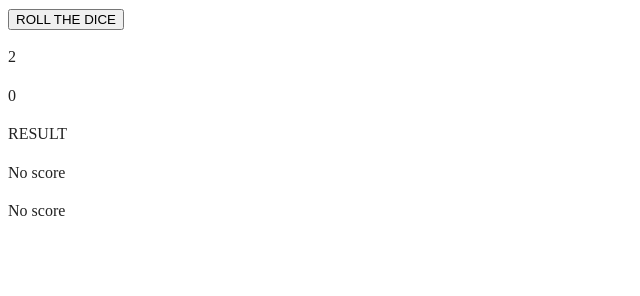
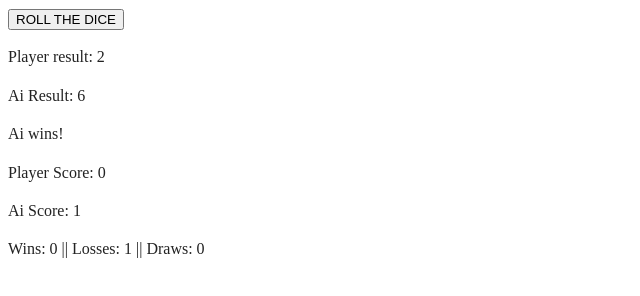
Before and after one commit to paulineforslind/A1, a website built with webpack: page A1/index.html in a window 1280 px wide. Both pictures are taken after a click on the button "ROLL THE DICE". Shown: the whole page, without its empty margins (0-640 px from the left). Built offline with nearby package versions, Linux system fonts and the light colour scheme.

Commit message:
Added code

```diff
--- a/A1/index.html
+++ b/A1/index.html
@@ -26,11 +26,12 @@
 
   <!-- Add your site or application content here -->
   <button id = "button0" > ROLL THE DICE </button>
-  <p id = "playerRollText"> No player result </p>
+  <p id = "playerRollText">No player result</p>
   <p id = "aiRollText"> No AI result </p>
   <p id = "result"> RESULT </p>
   <p id = "playerScoreText"> No score </p>
   <p id = "aiScoreText"> No score </p>
+  <p id = "evaluation"> No evaluation </p>
   <script src="js/app.js"></script>
 
 </body>
--- a/A1/js/app.js
+++ b/A1/js/app.js
@@ -5,31 +5,70 @@ let button0 = document.getElementById("button0");
  // Texts
 let playerRollText = document.getElementById("playerRollText");
 let aiRollText = document.getElementById("aiRollText");
+let result = document.getElementById("result");
+let playerScoreText = document.getElementById("playerScoreText");
+let aiScoreText = document.getElementById("aiScoreText");
+let evaluation = document.getElementById("evaluation");
 
  // Data
 let playerRoll = 0;
 let aiRoll = 0;
+let playerScore = 0;
+let aiScore = 0;
+let drawScore = 0;
 
 
 // PROCESS
 button0.addEventListener("click", function() {
   getRandomNumberOneToSixForPlayer();
+  getRandomNumberOneToSixForAi();
+  evaluateResult();
   showPlayerRollResult();
   showAiRollResult();
+  showPlayerScore();
+  showAiScore();
+  showEvaluation();
 });
 
 
 // CONTROLLERS
 function getRandomNumberOneToSixForPlayer() {
-  playerRoll = Math.floor(Math.random() * 6) + 1;
+  playerRoll = (Math.floor(Math.random() * 6) + 1);
 }
+function getRandomNumberOneToSixForAi() {
+  aiRoll = (Math.floor(Math.random() * 6) + 1);
+}
+function evaluateResult() {
+  if (playerRoll > aiRoll) {
+    result.innerHTML = "Player wins!";
+    playerScore++;
+  }
+  else if (aiRoll > playerRoll) {
+    result.innerHTML = "Ai wins!";
+    aiScore++;
+  }
+  else {
+    result.innerHTML = "It's a draw!";
+    drawScore++;
+  }
+}
+
 
 
 // VIEWS
 function showPlayerRollResult() {
-  playerRollText.innerHTML = playerRoll;
+  playerRollText.innerHTML = "Player result: " + playerRoll;
 }
 
 function showAiRollResult() {
-  aiRollText.innerHTML = aiRoll;
+  aiRollText.innerHTML = "Ai Result: " + aiRoll;
 }
+function showPlayerScore() {
+  playerScoreText.innerHTML = "Player Score: " + playerScore;
+}
+function showAiScore() {
+  aiScoreText.innerHTML = "Ai Score: " + aiScore;
+}
+function showEvaluation() {
+  evaluation.innerHTML = "Wins: " + playerScore + " " + "|| Losses: " + aiScore + " " + "|| Draws: " + drawScore;
+}
```
